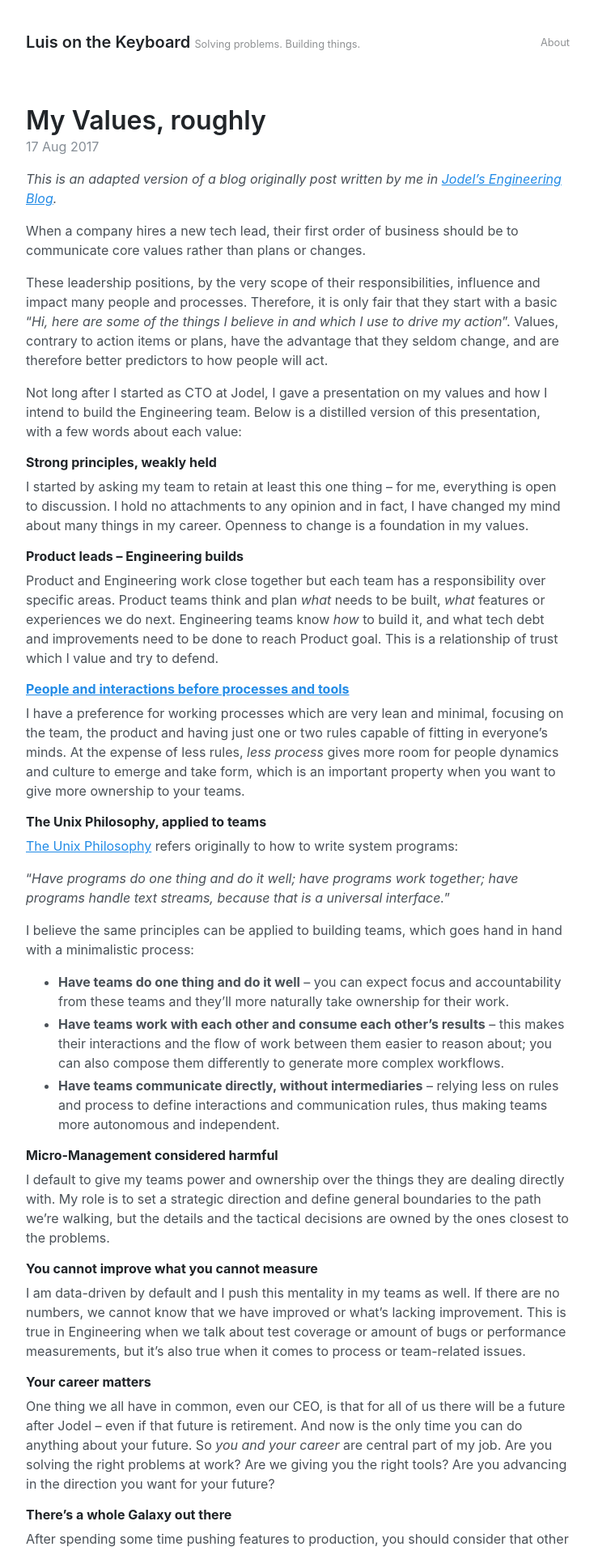
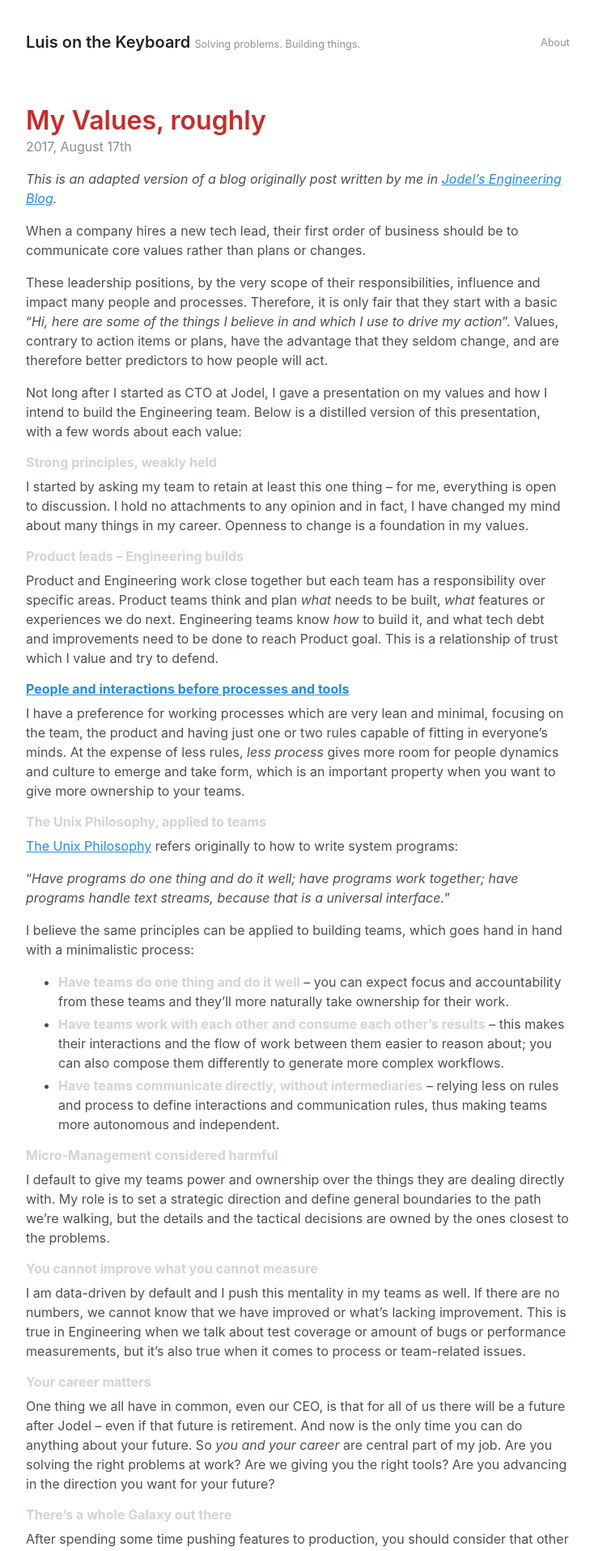
Before and after one commit to luisonthekeyboard/luisonthekeyboard.com, a Jekyll site: the page built from _posts/2017-08-17-my-values-roughly.md, in a window 1280 px wide. Shown: the top 1916 px of the page at 81% size, without its empty margins (272-1006 px from the left). Built offline with Jekyll 4.4.1, drawn with Linux system fonts in a browser that asks for light colours; some of the changed text lies outside the part shown.

Commit message:
Update about; change colors; remove related posts

```diff
--- a/_layouts/post.html
+++ b/_layouts/post.html
@@ -4,22 +4,15 @@ layout: default
 
 <article class="post">
   <h1 class="post-title">{{ page.title }}</h1>
-  <time datetime="{{ page.date | date_to_xmlschema }}" class="post-date">{{ page.date | date_to_string }}</time>
+  <time datetime="{{ page.date | date_to_xmlschema }}" class="post-date">
+    {% assign d = page.date | date: "%-d"  %}
+    {{ page.date | date: "%Y, %B " }}
+    {% case d %}
+      {% when '1' or '21' or '31' %}{{ d }}st
+      {% when '2' or '22' %}{{ d }}nd
+      {% when '3' or '23' %}{{ d }}rd
+      {% else %}{{ d }}th
+    {% endcase %}
+  </time>
   {{ content }}
 </article>
-
-{% if site.related_posts != empty %}
-<aside class="related">
-  <h3>Related posts</h3>
-  <ul class="related-posts">
-    {% for post in site.related_posts limit:3 %}
-      <li>
-        <a href="{{ site.baseurl }}{{ post.url }}">
-          {{ post.title }}
-          <small><time datetime="{{ post.date | date_to_xmlschema }}">{{ post.date | date_to_string }}</time></small>
-        </a>
-      </li>
-    {% endfor %}
-  </ul>
-</aside>
-{% endif %}
--- a/_sass/_posts.scss
+++ b/_sass/_posts.scss
@@ -15,7 +15,7 @@
 // Blog post or page title
 .page-title,
 .post-title {
-  color: var(--heading-color);
+  color: var(--post-title);
 }
 .page-title,
 .post-title {
--- a/_sass/_type.scss
+++ b/_sass/_type.scss
@@ -11,6 +11,7 @@ h1, h2, h3, h4, h5, h6 {
 
 h1 {
   font-size: 2rem;
+  color:var(--gray-000)
 }
 
 h2 {
@@ -85,6 +86,10 @@ figure {
   margin: 0;
 }
 
+strong {
+  color:var(--gray-400)
+}
+
 
 // Markdown footnotes
 //
--- a/_sass/_variables.scss
+++ b/_sass/_variables.scss
@@ -25,6 +25,12 @@
   --red-300: #ffa8a8;
   --red-400: #ff8787;
 
+  --red-600: #fa5252;
+  --red-700: #f03e3e;
+  --red-800: #e03131;
+  --red-900: #c92a2a;
+
+
   --blue-300: #74c0fc;
   --blue-400: #4dabf7;
   --yellow-100: #fff3bf;
@@ -47,13 +53,14 @@
   --spacer-3: calc(var(--spacer) * 3);
 
 
-  --body-color: var(--gray-300);
-  --body-bg: var(--gray-800);
+  --body-color: var(--gray-600);
+  --body-bg: var(--gray-900);
 
   --heading-color: #fff;
+  --post-title: var(--red-900);
 
-  --link-color: var(--red-300);
-  --link-hover-color: var(--red-400);
+  --link-color: var(--gray-500);
+  --link-hover-color: var(--red-900);
 
   --border-color: rgba(255,255,255,.15);
 
```
Also changed, not shown: about.md (+4 -9 lines).
